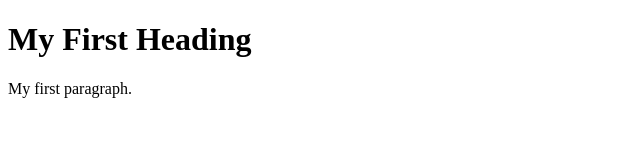
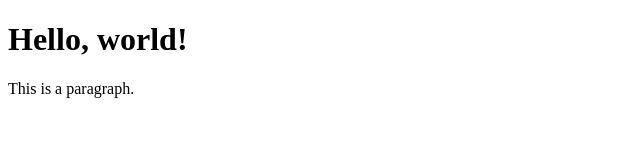
Before and after one commit to masaya-sd/masaya.github.io, a plain HTML site: page index.html in a window 1280 px wide. Shown: the whole page, without its empty margins (0-640 px from the left). Drawn offline with Linux system fonts and the light colour scheme.

Commit message:
Update index.html

```diff
--- a/index.html
+++ b/index.html
@@ -1,9 +1,12 @@
 <!DOCTYPE html>
 <html>
-<body>
-
-<h1>My First Heading</h1>
-<p>My first paragraph.</p>
-
-</body>
+  <head>
+    <title>My First Web App</title>
+    <link href='style.css'
+   rel='stylesheet' type='text/css'>
+  </head>
+  <body>
+    <h1>Hello, world!</h1>
+    <p>This is a paragraph.</p>
+  </body>
 </html>
```
